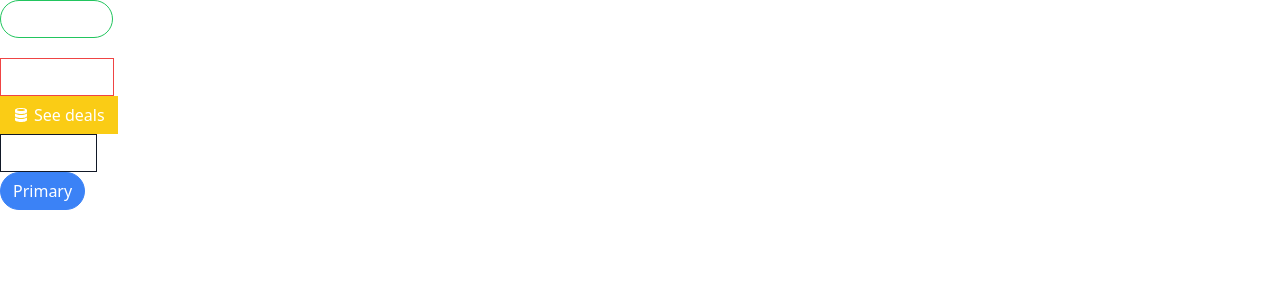
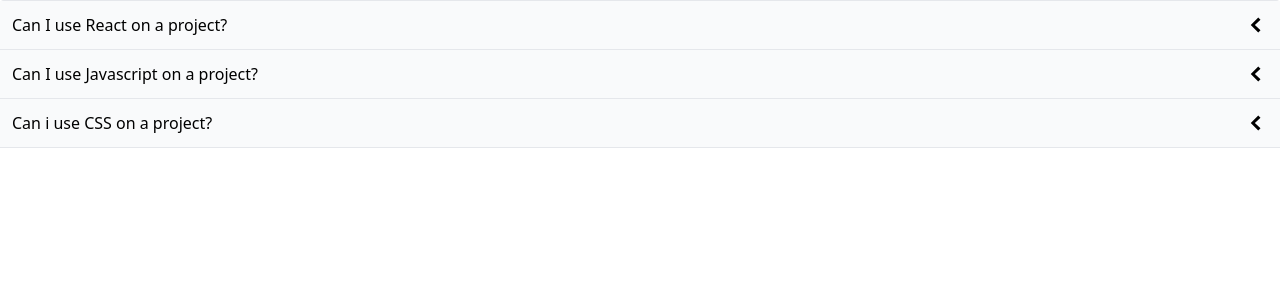
Before and after one commit to jimram85/comps-3.1, a React (Create React App) app: page / in a window 1280 px wide. Shown: the top 300 px of the page. Built offline with nearby package versions, Linux system fonts and the light colour scheme.

Commit message:
restructured app, added acordioncomp, created 2 new folders, saved orginal code

```diff
--- a/src/App.js
+++ b/src/App.js
@@ -1,33 +1,26 @@
-import Button from "./Button";
-import {GoBell, GoCloudDownload, GoDatabase} from 'react-icons/go';
+import Accordion from "./components/Accordion";
 
 function App() {
+    const items = [
+        {
+            id:'dafgdgds',
+            label: 'Can I use  React on a project?',
+            content: 'You can use react on any project you want You can use react on any project you want You can use react on any project you want'
+        },
+        {
+            id:'sadsdiwdasd',
+            label:'Can I use Javascript on a project?',
+            content: 'You can use react on any project you want You can use react on any project you want You can use react on any project you want'
+        },
+        {
+            id: 'dsaodoejkd',
+            label:'Can i use CSS on a project?',
+            content: 'You can use react on any project you want You can use react on any project you want You can use react on any project you want'
+        }
+    ]
 
-    return <div>
-        <div>
-            <Button success rounded outline className="mb-5">
-            <GoBell />
-            Click ME!
-            </Button>
-        </div>
-        <div>
-            <Button danger outline>
-            <GoCloudDownload />
-                Buy Now</Button>
-        </div>
-        <div>
-            <Button warning >
-            <GoDatabase />
-                See deals</Button>
-        </div>
-        <div>
-            <Button secondary outline>Checkout</Button>
-        </div>
-        <div>
-            <Button primary rounded>Primary</Button>
-        </div>
 
-    </div>;
+    return <Accordion items = {items} />;
 }
 
 export default App;
--- /dev/null
+++ b/src/components/Accordion.js
@@ -0,0 +1,42 @@
+import { GoChevronDown, GoChevronLeft} from "react-icons/go"
+import {useState} from 'react';
+
+function Accordion({items}){
+    const [expandedIndex, setExpandedIndex] = useState(-1);
+
+    const handleClick=(nextIndex) => {
+        if (expandedIndex === nextIndex){
+            setExpandedIndex(-1);
+
+        } else {
+        setExpandedIndex(nextIndex);
+        }
+    }
+
+   const renderedItems =items.map((item, index) => {
+        const isExpanded = index === expandedIndex;
+
+        const icon=<span className="text-2xl">
+        {isExpanded ? <GoChevronDown /> : <GoChevronLeft />}
+        </span>
+
+
+    return(
+        <div key={item.id}>
+        <div className="flex justify-between p-3 bg-gray-50 border-b items-center cursor-pointer"
+        onClick={() => handleClick(index)}>
+            {item.label}
+            {icon}
+
+
+        </div>
+        {isExpanded && <div className="border-b p-5">{item.content}</div>}
+
+        </div>
+    )
+   });
+
+    return <div className="=border-x border-t rounded">{renderedItems}</div>
+}
+
+export default Accordion;
--- /dev/null
+++ b/src/pages/ButtonPage.js
@@ -0,0 +1,34 @@
+import Button from "../components/Button";
+import {GoBell, GoCloudDownload, GoDatabase} from 'react-icons/go';
+
+function ButtonPage() {
+    const handleClick = () => {
+    };
+    return <div>
+        <div>
+            <Button success rounded outline className="mb-5">
+            <GoBell />
+            Click ME!
+            </Button>
+        </div>
+        <div>
+            <Button danger outline>
+            <GoCloudDownload />
+                Buy Now</Button>
+        </div>
+        <div>
+            <Button warning >
+            <GoDatabase />
+                See deals</Button>
+        </div>
+        <div>
+            <Button secondary outline>Checkout</Button>
+        </div>
+        <div>
+            <Button primary rounded>Primary</Button>
+        </div>
+
+    </div>;
+}
+
+export default ButtonPage;
```
Also changed, not shown: src/components/Button.js (renamed from src/Button.js).
